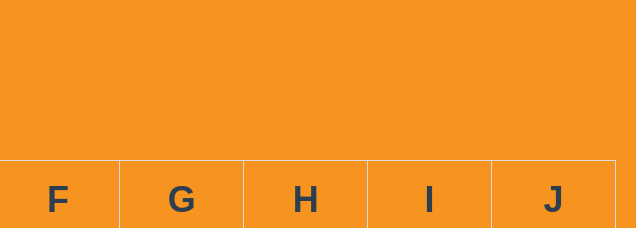
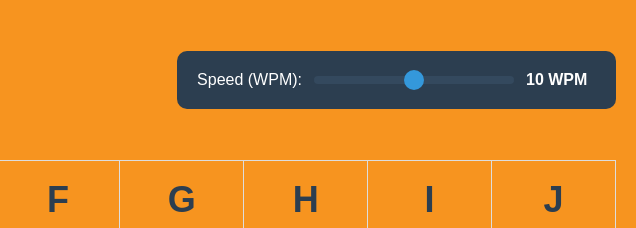
Before and after one commit to ikatkov/morse-code, a website: page index.html in a window 1280 px wide. Shown: the top 228 px of the page, 644-1280 px from the left. Drawn offline with Linux system fonts and the light colour scheme.

Commit message:
fix: Make slider visible on page load, default WPM is 15

```diff
--- a/index.html
+++ b/index.html
@@ -73,7 +73,7 @@
         }
 
         .controls {
-            display: none; /* Hide controls by default */
+            display: flex;
             position: static;
             transform: none;
             margin: 0;
@@ -245,7 +245,7 @@
         <!-- <button id="enableAudio" class="enable-audio-btn">Enable Audio</button> -->
         <div class="controls">
             <label for="wpmSlider">Speed (WPM):</label>
-            <input type="range" id="wpmSlider" min="5" max="25" value="10">
+            <input type="range" id="wpmSlider" min="5" max="25" value="15">
             <span id="wpmValue">10 WPM</span>
         </div>
     </div>
@@ -326,7 +326,6 @@
                     // Play a short beep to confirm audio works (optional)
                     playTone(100);
 
-                   document.querySelector('.controls').style.display = 'flex';
 
                    // Remove the event listener after initialization
                     document.removeEventListener('click', initializeAudioContext);
@@ -492,24 +491,6 @@
             modal.style.display = 'none';
         }
 
-        // // Add initialization function
-        // document.getElementById('enableAudio').addEventListener('click', function() {
-        //     try {
-        //         audioContext = new (window.AudioContext || window.webkitAudioContext)();
-        //         isAudioInitialized = true;
-
-        //         // Show controls and hide button
-        //         document.querySelector('.controls').style.display = 'flex';
-        //         this.style.display = 'none';
-
-        //         // Optional: Play a test tone to confirm audio works
-        //         playTone(100);
-        //     } catch (e) {
-        //         console.error('Failed to initialize audio:', e);
-        //         alert('Sorry, audio is not supported in your browser');
-        //     }
-        // });
-
         // Add window resize handler to rebuild table
         let resizeTimeout;
         window.addEventListener('resize', function() {
```
